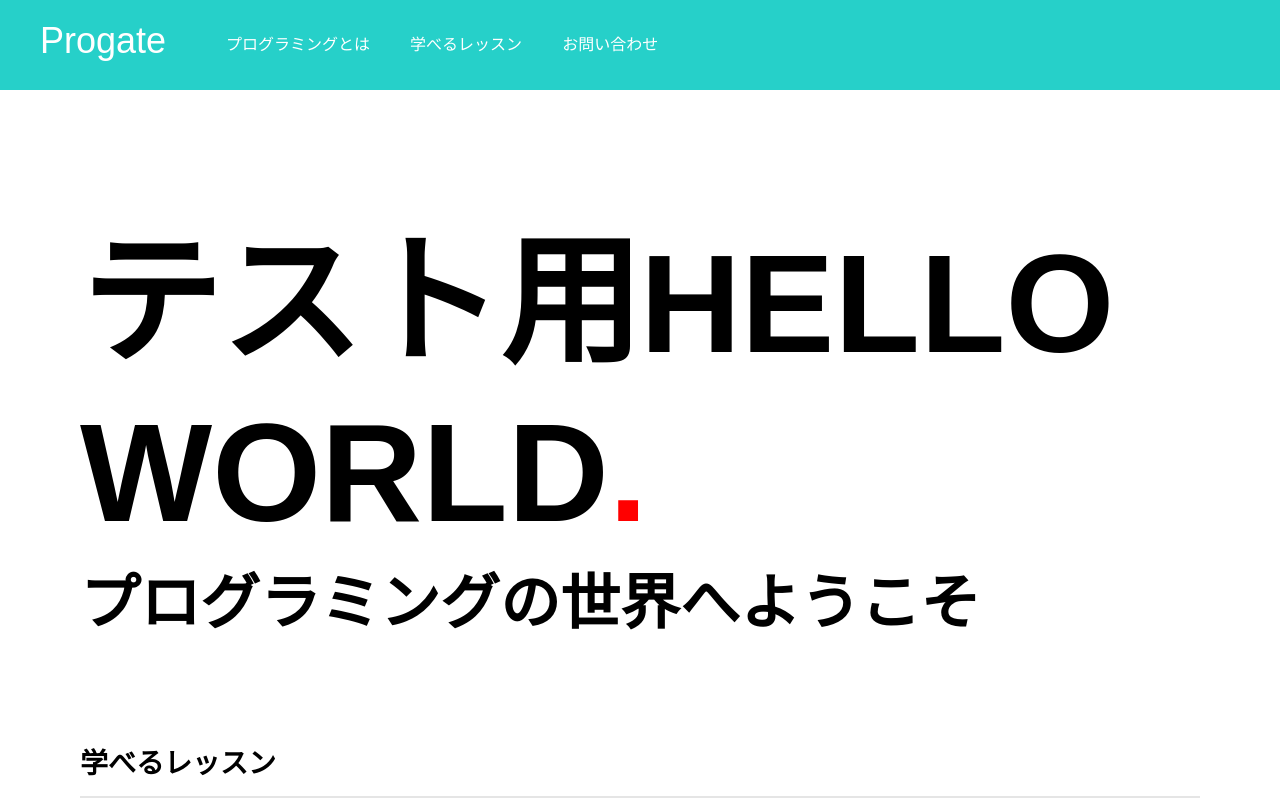
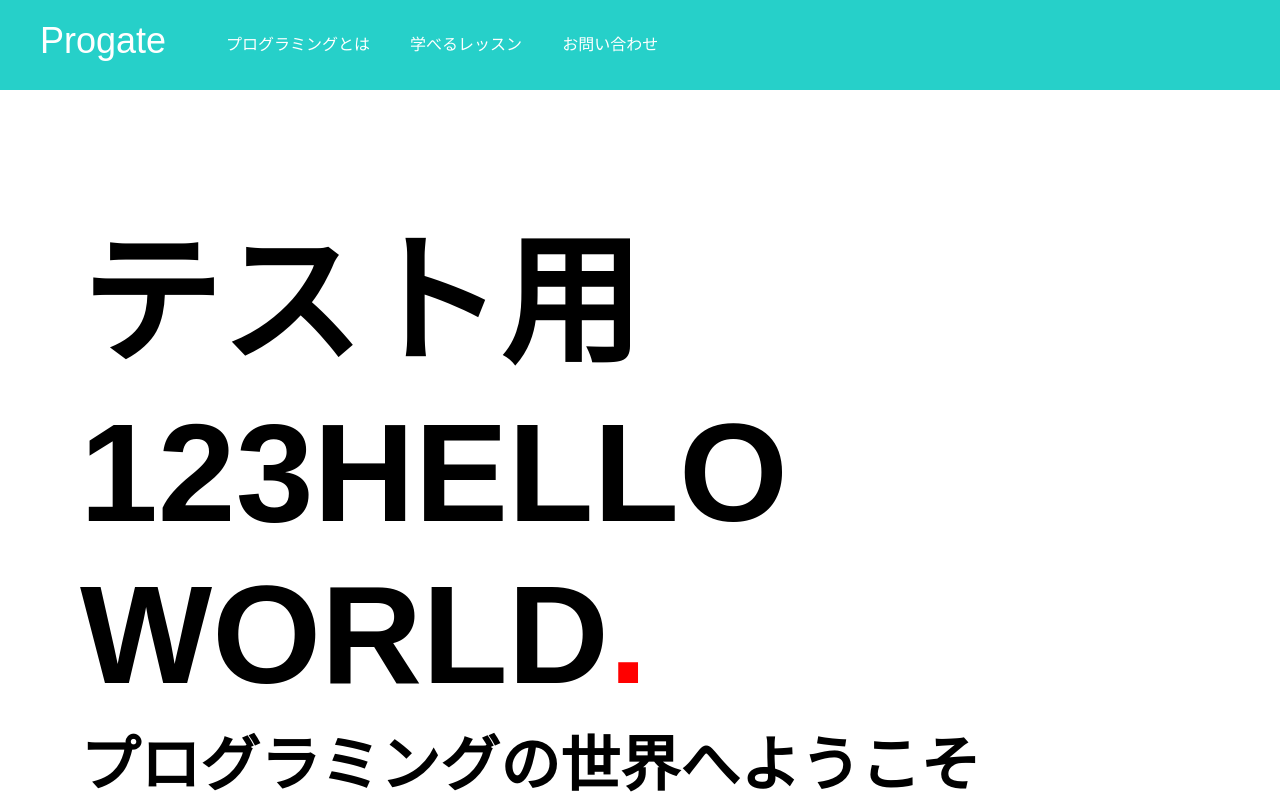
Before and after one commit to mh510213/mh510213.github.io, a plain HTML site: page index.html in a window 1280 px wide. Shown: the top 806 px of the page. Drawn offline with Linux system fonts and the light colour scheme.

Commit message:
Update index.html

```diff
--- a/index.html
+++ b/index.html
@@ -22,7 +22,7 @@
 
     <div class="main">
       <div class="copy-text">
-        <h1>テスト用HELLO WORLD<span>.</span></h1>
+        <h1>テスト用123HELLO WORLD<span>.</span></h1>
         <h2>プログラミングの世界へようこそ</h2>
       </div>
       <div class="contents">
```
